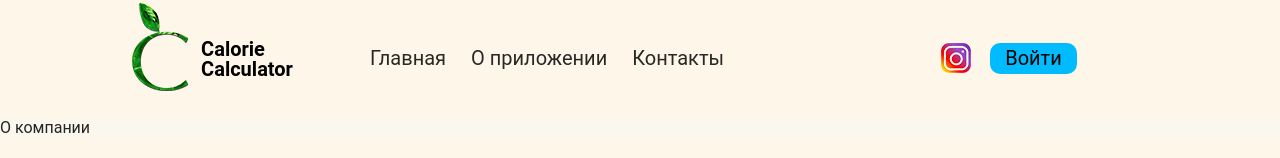
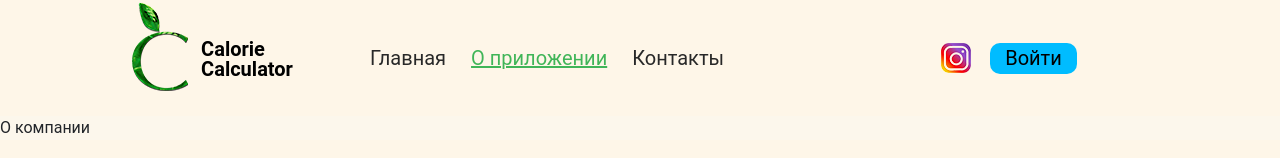
Before and after one commit to Raf-G/anaxita, a React (Create React App) app: page /about in a window 1280 px wide. Shown: the top 158 px of the page. Built offline with nearby package versions, Linux system fonts and the light colour scheme.

Commit message:
add active meny #7

```diff
--- a/src/Header/index.jsx
+++ b/src/Header/index.jsx
@@ -1,5 +1,5 @@
 import React, { Component } from 'react';
-import { Link } from 'react-router-dom';
+import { Link, NavLink } from 'react-router-dom';
 
 import "./styles.css";
 
@@ -44,15 +44,15 @@ export default class Header extends Component {
                                 >
                                 </div>
                                 <nav className={classMenu}>
-                                    <Link to="/">
+                                    <NavLink to="/" exact={true} activeClassName="header_nav_active">
                                         Главная
-                                    </Link>
-                                    <Link to="/about">
+                                    </NavLink>
+                                    <NavLink to="/about" activeClassName="header_nav_active">
                                         О приложении
-                                    </Link>
-                                    <Link to="/contact">
+                                    </NavLink>
+                                    <NavLink to="/contact" activeClassName="header_nav_active">
                                         Контакты
-                                    </Link>
+                                    </NavLink>
                                 </nav>
                             </div>
                         </div>
--- a/src/Header/styles.css
+++ b/src/Header/styles.css
@@ -32,6 +32,11 @@
 .header_nav a:hover {
     transition: 0.3s;
     color: rgb(64, 181, 88);
+}
+.header_nav .header_nav_active {
+    transition: 0.3s;
+    color: rgb(64, 181, 88);
+    text-decoration: underline;
 }
 .header .row {
     display: flex;
```
